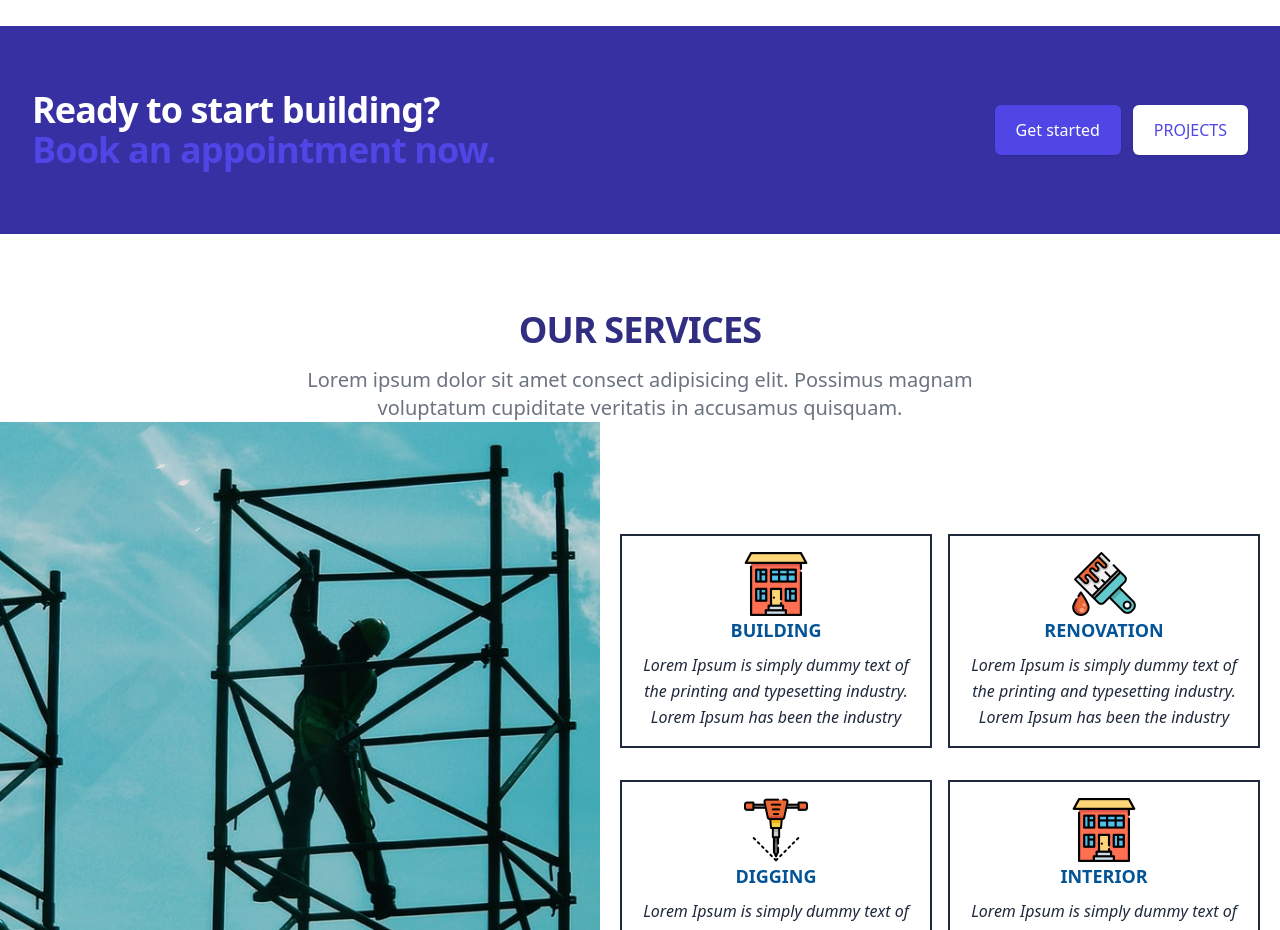
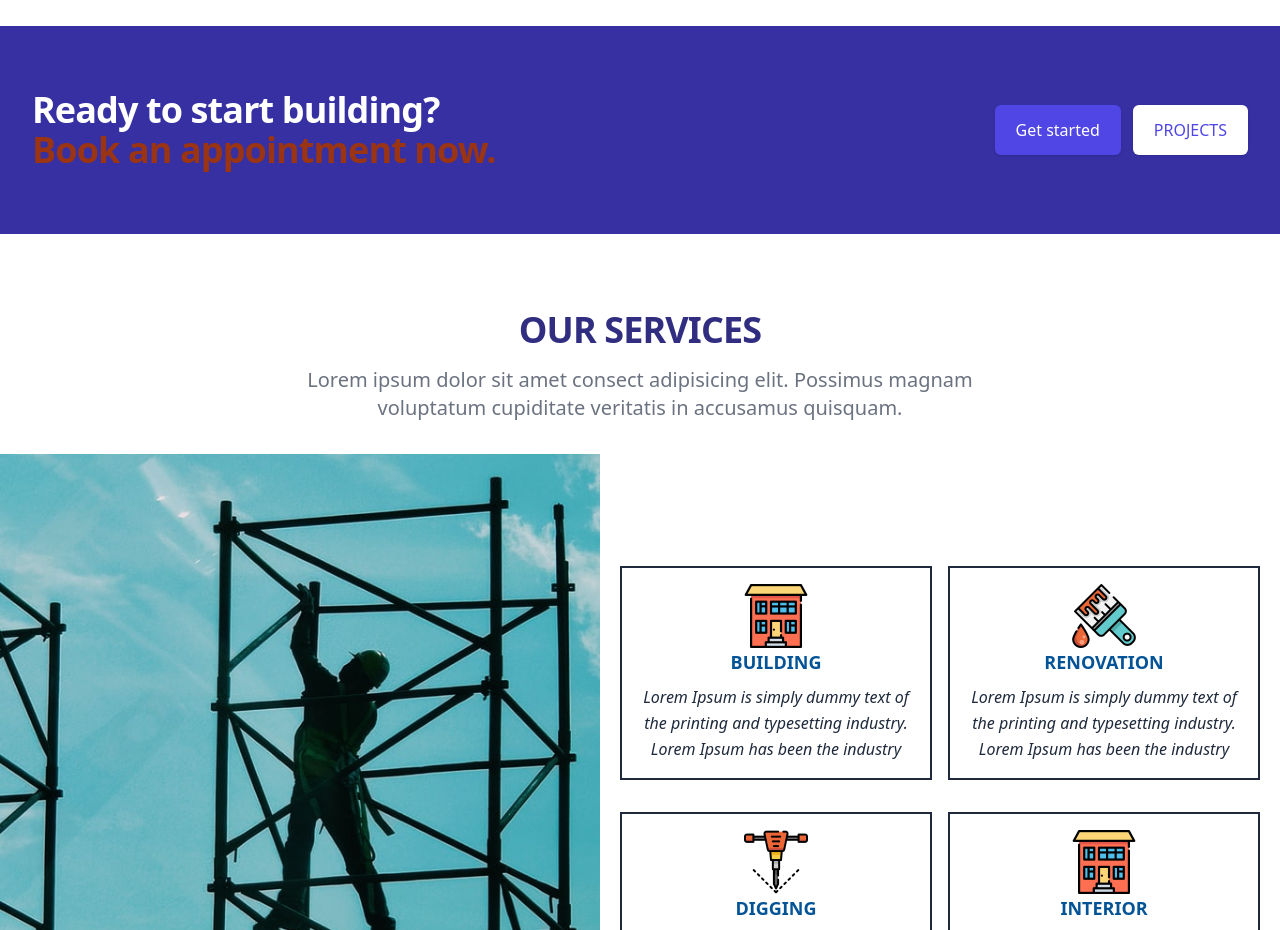
Before and after one commit to bro-codez/adeymax, a Next.js app: page / in a window 1280 px wide. Shown: the part 1400-2330 px from the top of the page. Built offline with nearby package versions, Linux system fonts and the light colour scheme.

Commit message:
modified:   components/Banner/Banner.tsx 	modified:   components/Card/Card2.tsx 	modified:   components/Navbar.tsx

```diff
--- a/components/Banner/Banner.tsx
+++ b/components/Banner/Banner.tsx
@@ -5,7 +5,7 @@ export default function Banner() {
       <div className="max-w-7xl mx-auto py-12 px-4 sm:px-6 lg:py-16 lg:px-8 lg:flex lg:items-center lg:justify-between">
         <h2 className="text-3xl font-extrabold tracking-tight text-white sm:text-4xl">
           <span className="block">Ready to start building?</span>
-          <span className="block text-indigo-600">Book an appointment now.</span>
+          <span className="block text-orange-800">Book an appointment now.</span>
         </h2>
         <div className="mt-8 flex lg:mt-0 lg:flex-shrink-0">
           <div className="inline-flex rounded-md shadow">
--- a/components/Card/Card2.tsx
+++ b/components/Card/Card2.tsx
@@ -54,7 +54,7 @@ const Card2 = ({ title, subtitle, image, children, buttonLabel, reversed }: Card
           <p className="mt-2 text-3xl leading-8 font-extrabold tracking-tight text-indigo-900 sm:text-4xl">
           OUR SERVICES
           </p>
-          <p className="mt-4 max-w-2xl text-xl text-gray-500 lg:mx-auto">
+          <p className="mt-4 max-w-2xl text-xl text-gray-500 lg:mx-auto mb-8">
             Lorem ipsum dolor sit amet consect adipisicing elit. Possimus magnam voluptatum cupiditate veritatis in
             accusamus quisquam.
           </p>
--- a/components/Navbar.tsx
+++ b/components/Navbar.tsx
@@ -57,7 +57,7 @@ export default function Navbar() {
                         href={item.href}
                         className={classNames(
                           item.current
-                            ? 'bg-blue-900 text-white font-extrabold'
+                            ? 'bg-blue-900 text-white font-extrabold toggleColour'
                             : 'text-gray-300 hover:bg-gray-700 hover:text-white font-extrabold text-lg',
                           'px-2 py-2 rounded-md text-lg hover:border-4 font-extrabold'
                         )}
```
